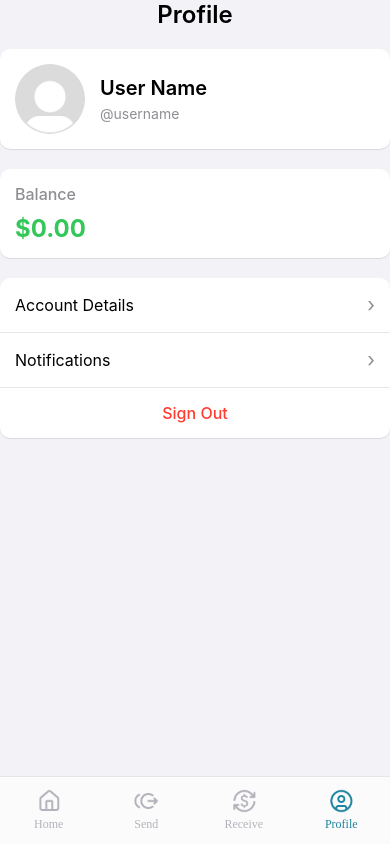
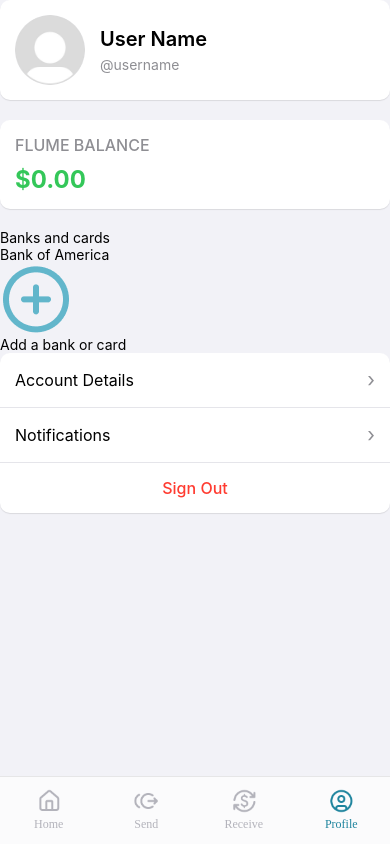
Before and after one commit to ecao54/Flume, a React Native app: screen /Profile in a window 390 px wide. Built offline with nearby package versions, Linux system fonts and the light colour scheme.

Commit message:
started profile front end

```diff
--- a/src/screens/ProfileScreen.js
+++ b/src/screens/ProfileScreen.js
@@ -36,6 +36,12 @@ const ProfileScreen = ({ navigation, route }) => {
     }
   };
 
+  const connectedBanks = [
+    {name: "Bank of America", lastFourNumbers: "1234", image: require('../assets/bank-of-america.png')},
+  ];
+
+
+
   if (isLoading) {
     return (
       <View style={[styles.container, {justifyContent: 'center', alignItems: 'center'}]}>
@@ -47,8 +53,6 @@ const ProfileScreen = ({ navigation, route }) => {
   return (
     <View style={styles.container}>
       <SafeAreaView style={styles.content}>
-        <Text style={styles.title}>Profile</Text>
-
         <View style={styles.profileHeader}>
           <Image
             source={require('../assets/default-profile.png')}
@@ -65,10 +69,36 @@ const ProfileScreen = ({ navigation, route }) => {
         </View>
 
         <View style={styles.balanceCard}>
-          <Text style={styles.cardTitle}>Balance</Text>
+          <Text style={styles.cardTitle}>FLUME BALANCE</Text>
           <Text style={styles.balanceAmount}>
             ${profile?.balance ? profile.balance.toFixed(2) : '0.00'}
           </Text>
+        </View>
+
+        <View style={styles.banksAndCards}>
+          <Text style={styles.banksAndCardsLabel}>Banks and cards</Text>
+          {connectedBanks.map((bank) => (
+
+            <TouchableOpacity
+              key={bank.name}
+            >
+              {/* <Image
+                source={bank.image}
+                style={styles.bankImage}
+              /> */}
+              <Text
+                style={[
+                  styles.bankText,
+                ]}
+              >
+                {bank.name}
+              </Text>
+            </TouchableOpacity>
+          ))}
+          <View style={styles.addContainer}>
+            <Image style={styles.addButton} source={require('../assets/add.png')}/>
+            <Text style={styles.addText}>Add a bank or card</Text>
+          </View>
         </View>
 
         <View style={styles.menuSection}>
```
Also changed, not shown: src/assets/add.png (added), src/assets/bank-of-america.png (added).
